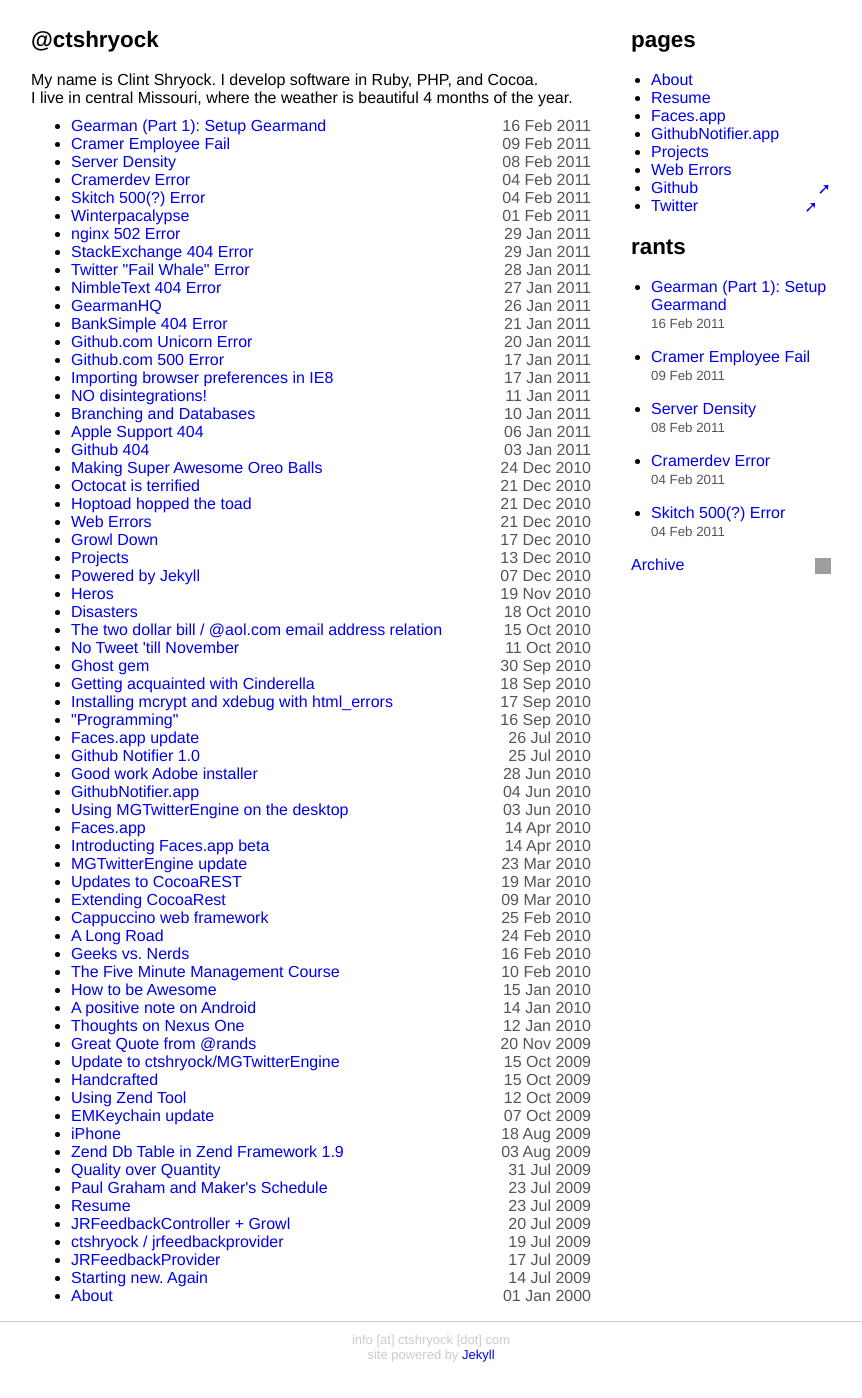
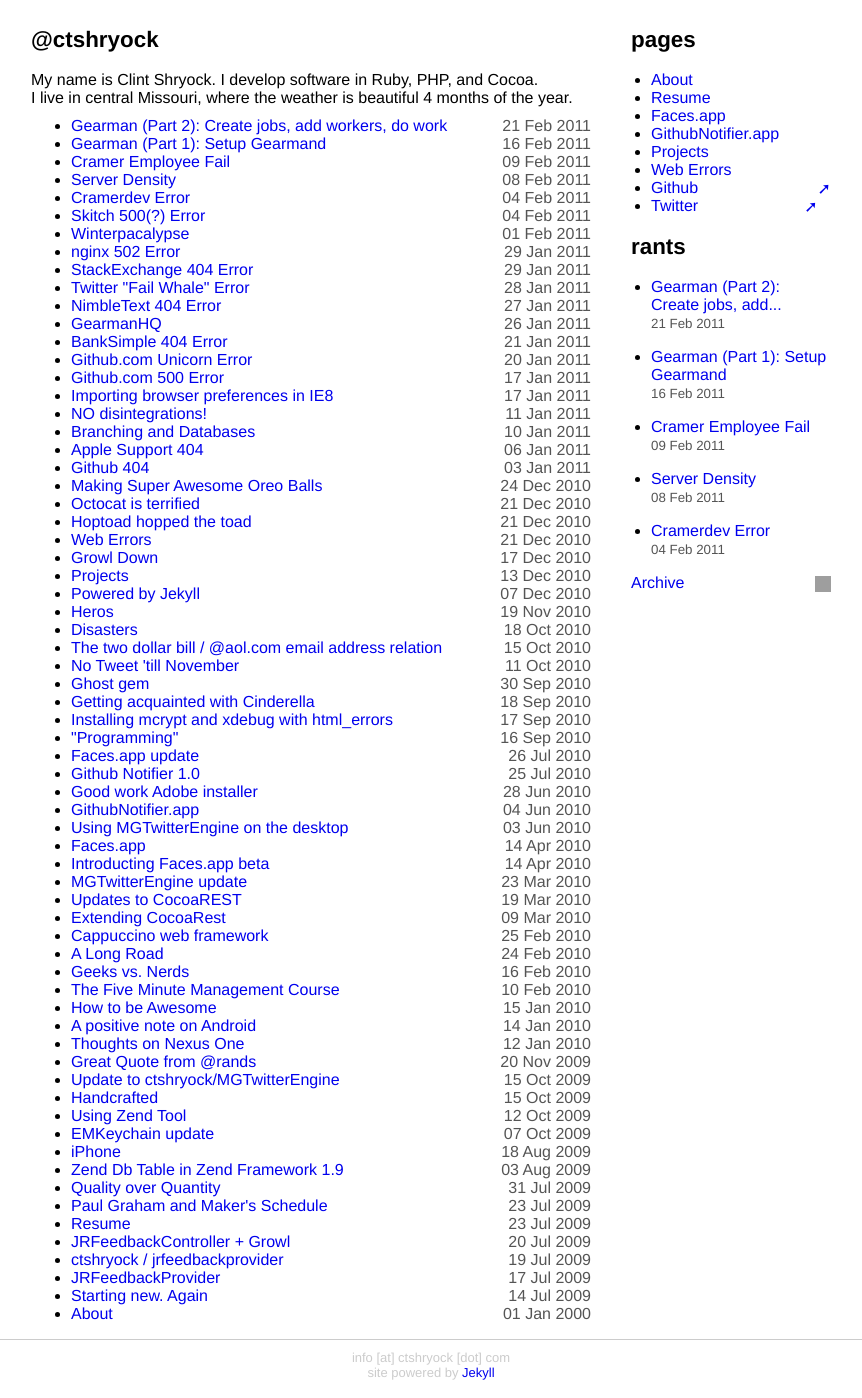
Before and after one commit to catsby/ctshryock.com, a Jekyll site: the page built from index.md, in a window 1280 px wide. Shown: the whole page, without its empty margins (209-1071 px from the left). Built offline with Jekyll 4.4.1, drawn with Linux system fonts in a browser that asks for light colours; nearby versions of some CDN libraries; comment, search, counter and statistics services are not loaded; part of the change alters nothing that is shown; grey boxes are pictures that could not be loaded.

Commit message:
Finished up gearman part 2 for PHP.  A bit rough, but OK for now

```diff
--- a/_posts/2011-02-21-more-gearman.md
+++ b/_posts/2011-02-21-more-gearman.md
@@ -2,7 +2,7 @@
 layout: post
 title: "Gearman (Part 2): Create jobs, add workers, do work"
 category: gearman
-published: false
+published: true
 ---
 
 **Other posts in this series**
@@ -65,10 +65,88 @@ And run the file
 Gearman version: 0.15
 {% endhighlight %}
 
-##Creating jobs
+##Creating Jobs
 
+- *Jobs* are created by *Clients*, who send them to the *Gearman server* via *Tasks*
+- A *Task* is communication *about* a job, such as "run this job" or "what is the status of this job"
+- A *Job* is something the *worker* does
+- *Workers* continuously waiting on the job server to tell them when to start and with what arguments
+- *Clients* submit *jobs* and ask for status about *jobs* (both of those things are considered *tasks*)
+- *Workers* actually perform the *jobs*
 
+*[Source here][7]*
 
+We'll start with a very simple "reverse string" job to get going.  First we'll crate the client to submit the job.  We do so by instantiating a new `GearmanClient` object,
+set the server where **Gearmand** is running, and calling `do` with the *job name* and the workload:
+{% highlight php %}
+//  reverse_do.php
+<?php
+# Create our client object.
+$client= new GearmanClient();
+
+# Add default server (localhost).
+$client->addServer('localhost','4730');
+
+echo "Sending job...\n";
+# Send reverse job
+
+$result = $client->do("reverse", "Hello World!");
+
+echo "Result: {$result}" . PHP_EOL;
+?>
+{% endhighlight %}
+
+You can run this on the command line like so:
+
+{% highlight bash %}
+~$ php reverse_do.php
+Sending job...
+{% endhighlight %}
+
+The client will wait for the response (there are other types of jobs where the client does not wait, called background jobs).
+
+Now we create a worker in a similar process: instantiating a new `GearmanWorker` object and set the server where **Gearmand** is running, except now we register a method of work
+that we can do, and define that function:
+
+{% highlight php %}
+//  reverse_worker.php
+<?php
+
+$worker = new GearmanWorker();
+$worker->addServer('localhost','4730');
+$worker->addFunction('reverse', 'reverse_function');
+
+while ($worker->work());
+
+function reverse_function($job)
+{
+    //  For example purpose
+    echo "Received job: {$job->handle()}" . PHP_EOL;
+    return strrev($job->workload());
+}
+?>
+{% endhighlight %}
+
+Now we run the worker from another terminal session.  Because we've put the worker in an endless `while` loop, the worker
+will connect to the server and perform jobs until we kill the process with `cntrl+c`
+
+{% highlight bash %}
+~$ php reverse_worker.php
+Received job: H:Waffles.local:11
+{% endhighlight %}
+
+Back on the original terminal session, where we left the client waiting, you should see an update:
+
+{% highlight bash %}
+~$ php reverse_do.php
+Sending job...
+Result: !dlroW olleH
+~$
+{% endhighlight %}
+
+The **Gearmand server** held on to the job until a worker arrived that could preform the work.  Once our worker fired up, the server handed
+the job over, the worker did the work, and told the server it was done and could accept more work.  The server in turn passed the result
+back to the client, and the client process terminated, printing the reversed string.
 
 [1]: /gearman/2011/02/16/setting-up-gearmand.html
 [2]: http://gearman.org/index.php?id=documentation
@@ -76,3 +154,4 @@ Gearman version: 0.15
 [4]: http://pecl.php.net/package/gearman
 [5]: https://github.com/atmos/cinderella
 [6]: http://pecl.php.net/package/gearman
+[7]: http://gearman.org/index.php?id=manual:clients
```
